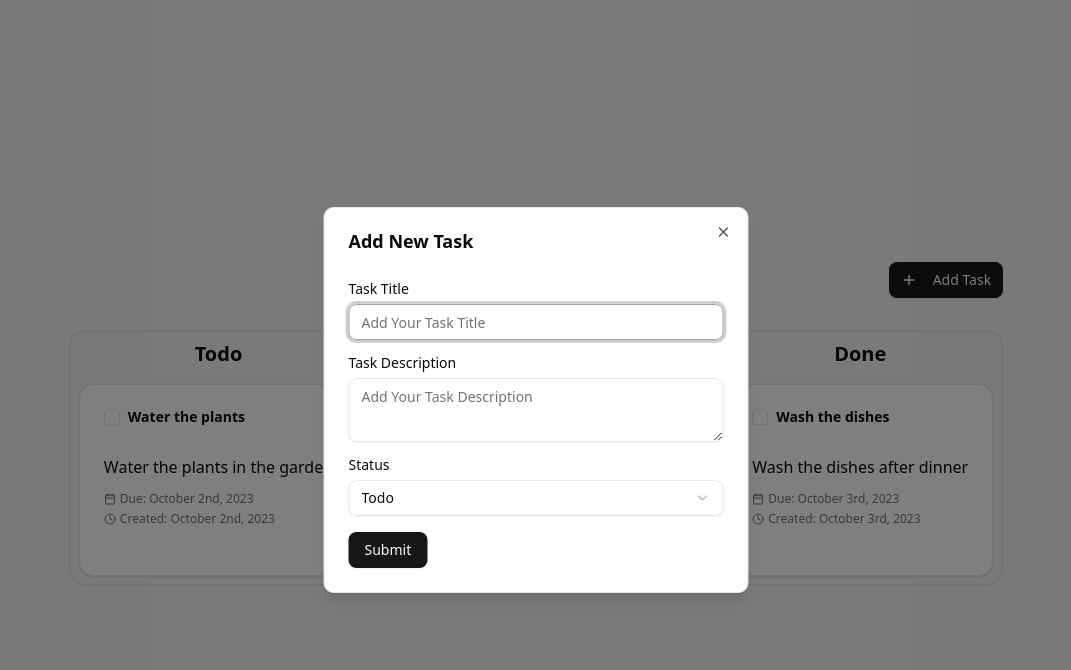
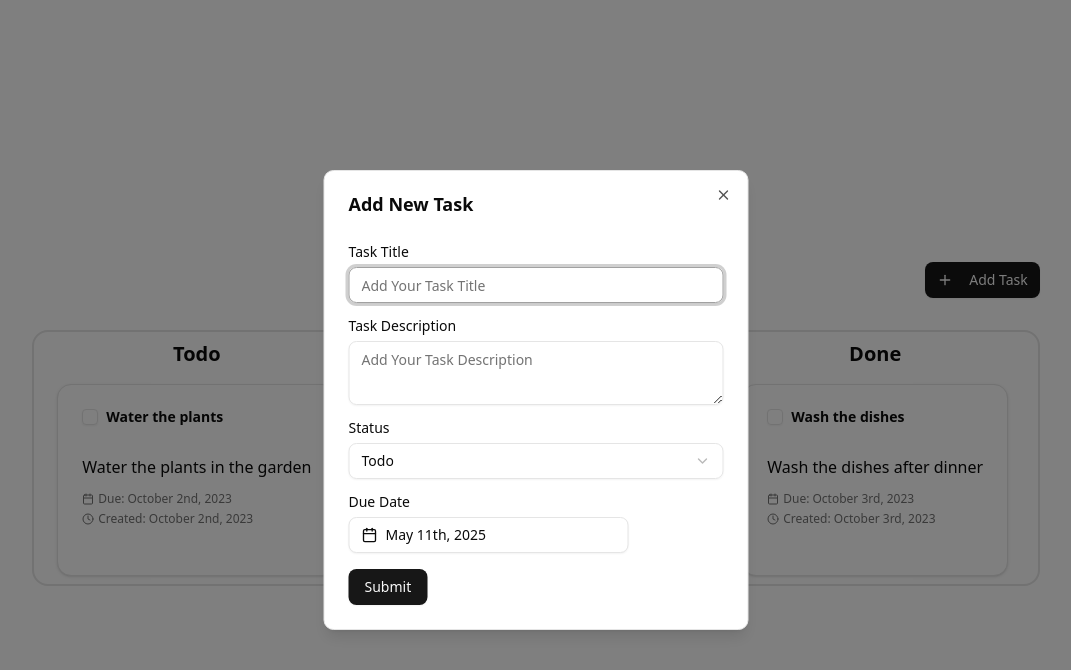
Before and after one commit to CakraSera/kanban, a React (Vite) app: page / in a window 1280 px wide. Both pictures are taken after a click on the button "Add Task". Shown: the top 670 px of the page, without its empty margins (104-1175 px from the left). Built offline with nearby package versions, Linux system fonts and the light colour scheme.

Commit message:
feat: enhance task management with due date functionality and drag-and-drop support

```diff
--- a/package.json
+++ b/package.json
@@ -15,7 +15,7 @@
     "@hookform/resolvers": "^5.0.1",
     "@radix-ui/react-checkbox": "^1.3.1",
     "@radix-ui/react-dialog": "^1.1.13",
-    "@radix-ui/react-label": "^2.1.6",
+    "@radix-ui/react-label": "^2.1.7",
     "@radix-ui/react-popover": "^1.1.13",
     "@radix-ui/react-select": "^2.2.4",
     "@radix-ui/react-slot": "^1.2.2",
--- a/src/app.tsx
+++ b/src/app.tsx
@@ -4,10 +4,10 @@ import {
   getItemLocalStorage,
   setItemLocalStorage,
 } from "@/utils/local-storage";
-
+import { DndContext, DragEndEvent, useDroppable } from "@dnd-kit/core";
 import { TaskCard } from "./components/task-card";
 import type { Task, Column } from "./types";
-import { TaskAddForm } from "./components/task-add-form";
+import { TaskForm } from "./components/task-add-form";
 import { Button } from "./components/ui/button";
 
 export function App() {
@@ -23,6 +23,7 @@ export function App() {
           status: "IN_PROGRESS",
           completed: false,
           createdAt: new Date("2023-10-01"),
+          dueDate: new Date("2023-10-01"),
         },
         {
           id: 2,
@@ -31,6 +32,7 @@ export function App() {
           status: "TODO",
           completed: false,
           createdAt: new Date("2023-10-02"),
+          dueDate: new Date("2023-10-02"),
         },
         {
           id: 3,
@@ -39,15 +41,16 @@ export function App() {
           status: "DONE",
           completed: false,
           createdAt: new Date("2023-10-03"),
+          dueDate: new Date("2023-10-03"),
         },
       ]
     );
   });
 
-  const COLOMNS: Column[] = [
-    { id: "TODO", name: "Todo" },
-    { id: "IN_PROGRESS", name: "In Progress" },
-    { id: "DONE", name: "Done" },
+  const columns: Column[] = [
+    { slug: "TODO", name: "Todo" },
+    { slug: "IN_PROGRESS", name: "In Progress" },
+    { slug: "DONE", name: "Done" },
   ];
 
   useEffect(() => {
@@ -58,10 +61,13 @@ export function App() {
     setTasks([...tasks, task]);
   }
 
+  function handleDragEnd(event: DragEndEvent) {
+    console.log(event);
+  }
+
   function editTask(titleTask: string, id: number | string) {
-    console.log("🚀 ~ editTask ~ id:", id);
-    console.log("🚀 ~ editTask ~ titleTask:", titleTask);
     const taskToEdit = tasks.find((task) => task.id === id);
+
     if (!taskToEdit) {
       console.error("Task not found");
       return;
@@ -76,8 +82,17 @@ export function App() {
     setTasks(newTodos);
   }
 
+  function changeTaskCompletion(value: boolean, taskId: number | string) {
+    console.log("🚀 ~ onClickTask ~ taskId:", taskId);
+    console.log(value);
+    const newTasks = tasks.map((task) =>
+      task.id === taskId ? { ...task, completed: value } : task,
+    );
+    setTasks(newTasks);
+  }
+
   return (
-    <div className="flex min-h-screen flex-col items-center justify-center bg-gray-100">
+    <div className="flex min-h-screen flex-col items-center justify-center">
       <section>
         <h1 className="text-center text-2xl font-extrabold">Kanban Board</h1>
         <div className="flex justify-end">
@@ -86,32 +101,46 @@ export function App() {
             <p>Add Task</p>
           </Button>
         </div>
-        <div className="flex gap-2.5 pt-8">
-          {COLOMNS.map((column) => {
+        <div className="grid grid-cols-3 gap-2.5 pt-8">
+          <DndContext onDragEnd={handleDragEnd}>
+            {columns.map((column) => {
+              const tasksInColumn = tasks.filter(
+                (task) => task.status === column.slug,
+              );
+
+              useDroppable({
+                id: column.slug,
+              });
               return (
                 <div
-                key={column.id}
+                  key={column.slug}
                   className="flex flex-col items-center rounded-2xl border-2 p-2"
                 >
                   <h2 className="text-xl font-bold">{column.name}</h2>
-                <ul className="mt-4 space-y-2">
-                  {tasks
-                    .filter((task) => task.status === column.id)
-                    .map((task) => (
+                  <ul className="mt-4 h-full space-y-2">
+                    {tasksInColumn.length == 0 ? (
+                      <div className="flex h-full items-center justify-center">
+                        <h3 className="font-bold">No Tasks</h3>
+                      </div>
+                    ) : (
+                      tasksInColumn.map((task) => (
                         <li key={task.id}>
                           <TaskCard
                             task={task}
                             onDelete={deleteTask}
                             onEdit={editTask}
+                            onToggleCompletion={changeTaskCompletion}
                           />
                         </li>
-                    ))}
+                      ))
+                    )}
                   </ul>
                 </div>
               );
             })}
+          </DndContext>
         </div>
-        <TaskAddForm
+        <TaskForm
           addNewTask={addNewTask}
           isOpen={isOpenAddTask}
           onClose={() => setIsOpenAddTask(false)}
--- a/src/components/task-add-form.tsx
+++ b/src/components/task-add-form.tsx
@@ -2,63 +2,74 @@ import { useState } from "react";
 import { Button } from "@/components/ui/button";
 import { Input } from "@/components/ui/input";
 import { nanoid } from "nanoid";
-import { Dialog, DialogContent, DialogTitle } from "./ui/dialog";
-import { Label } from "./ui/label";
-import { Textarea } from "./ui/textarea";
+import { Dialog, DialogContent, DialogTitle } from "@/components/ui/dialog";
+import { Textarea } from "@/components/ui/textarea";
 import {
   Select,
   SelectContent,
   SelectTrigger,
   SelectValue,
   SelectItem,
-} from "./ui/select";
+} from "@/components/ui/select";
 import type { Task } from "@/types";
+import { DatePicker } from "@/components/ui/date-picker";
+import {
+  Form,
+  FormControl,
+  FormField,
+  FormLabel,
+  FormMessage,
+} from "@/components/ui/form";
+import { zodResolver } from "@hookform/resolvers/zod";
+import { useForm } from "react-hook-form";
+import { date, z } from "zod";
 type addNewTaskProps = {
   addNewTask: (task: Task) => void;
   isOpen: boolean;
   onClose: () => void;
 };
 
-export function TaskAddForm({ addNewTask, isOpen, onClose }: addNewTaskProps) {
+const taskFormSchema = z.object({
+  title: z.string().min(1, { message: "Title is required" }),
+  description: z.string().min(1, { message: "Description is required" }),
+  status: z.enum(["TODO", "IN_PROGRESS", "DONE"]),
+  dueDate: z.date(),
+});
+
+export function TaskForm({ addNewTask, isOpen, onClose }: addNewTaskProps) {
   const [status, setStatus] = useState<string>("TODO");
 
-  function handleSubmit(event: React.FormEvent<HTMLFormElement>) {
-    event.preventDefault();
-    const formData = new FormData(event.currentTarget);
-    const titleTask: string | undefined = formData.get("title")?.toString();
-    const descriptionTask: string | undefined = formData
-      .get("description")
-      ?.toString();
-    if (!titleTask) {
-      console.error("Please enter a task");
-      return;
-    }
-    const newId = nanoid();
+  const form = useForm<z.infer<typeof taskFormSchema>>({
+    resolver: zodResolver(taskFormSchema),
+    defaultValues: {
+      dueDate: new Date(),
+      status: "TODO",
+      title: "",
+      description: "",
+    },
+  });
+
+  function onSubmit(values: z.infer<typeof taskFormSchema>) {
+    console.log(values);
     const task = {
-      id: newId,
-      title: titleTask,
-      description: descriptionTask,
+      id: nanoid(),
+      title: values.title,
+      description: values.description,
       status: status,
       completed: false,
       createdAt: new Date(),
+      dueDate: values.dueDate,
     };
+    console.log("🚀 ~ onSubmit ~ task:", task);
     addNewTask(task);
-    resetForm(event);
+    form.reset();
     onClose();
-  }
-
-  function resetForm(event: React.FormEvent<HTMLFormElement>) {
-    const formData = new FormData(event.currentTarget);
-    formData.set("title", "");
-    formData.set("description", "");
-    setStatus("TODO");
   }
 
   return (
     <Dialog
       open={isOpen}
       onOpenChange={(open) => {
-        console.log("🚀 ~ TaskAddForm ~ open:", open);
         if (!open) {
           onClose();
         }
@@ -66,24 +77,56 @@ export function TaskAddForm({ addNewTask, isOpen, onClose }: addNewTaskProps) {
     >
       <DialogContent className="sm:max-w-[425px]">
         <DialogTitle className="pb-4">Add New Task</DialogTitle>
+        <Form {...form}>
           <form
-          onSubmit={(event) => handleSubmit(event)}
+            onSubmit={form.handleSubmit(onSubmit)}
             className="flex flex-col gap-4"
           >
+            <FormField
+              control={form.control}
+              name="title"
+              render={({ field }) => (
                 <div className="flex flex-col gap-2">
-            <Label htmlFor="title">Task Title</Label>
-            <Input name="title" type="text" placeholder="Add Your Task Title" />
+                  <FormLabel htmlFor="title">Task Title</FormLabel>
+                  <FormControl>
+                    <Input
+                      type="text"
+                      placeholder="Add Your Task Title"
+                      {...field}
+                    />
+                  </FormControl>
+                  <FormMessage />
                 </div>
+              )}
+            />
+
+            <FormField
+              control={form.control}
+              name="description"
+              render={({ field }) => (
                 <div className="flex flex-col gap-2">
-            <Label htmlFor="description">Task Description</Label>
+                  <FormLabel htmlFor="description">Task Description</FormLabel>
+                  <FormControl>
                     <Textarea
-              name="description"
                       placeholder="Add Your Task Description"
+                      {...field}
                     />
+                  </FormControl>
+                  <FormMessage />
                 </div>
+              )}
+            />
+
+            <FormField
+              control={form.control}
+              name="status"
+              render={({ field }) => (
                 <div className="flex flex-col gap-2">
-            <Label htmlFor="status">Status</Label>
-            <Select value={status} onValueChange={(value) => setStatus(value)}>
+                  <FormLabel htmlFor="status">Status</FormLabel>
+                  <Select
+                    value={status}
+                    onValueChange={(value) => setStatus(value)}
+                  >
                     <SelectTrigger className="w-full" id="status">
                       <SelectValue placeholder="Select a status" />
                     </SelectTrigger>
@@ -94,10 +137,29 @@ export function TaskAddForm({ addNewTask, isOpen, onClose }: addNewTaskProps) {
                     </SelectContent>
                   </Select>
                 </div>
+              )}
+            />
+            <FormField
+              control={form.control}
+              name="dueDate"
+              render={({ field }) => (
+                <div className="flex flex-col gap-2">
+                  <FormLabel htmlFor="dueDate">Due Date</FormLabel>
+                  <FormControl>
+                    <DatePicker
+                      onValueChange={(value) => field.onChange(value)}
+                      date={field.value}
+                    />
+                  </FormControl>
+                  <FormMessage />
+                </div>
+              )}
+            />
             <div>
               <Button type="submit">Submit</Button>
             </div>
           </form>
+        </Form>
       </DialogContent>
     </Dialog>
   );
--- /dev/null
+++ b/src/components/ui/date-picker.tsx
@@ -0,0 +1,67 @@
+"use client";
+import { addDays, format } from "date-fns";
+import { Calendar as CalendarIcon } from "lucide-react";
+
+import { cn } from "@/lib/utils";
+import { Button } from "@/components/ui/button";
+import { Calendar } from "@/components/ui/calendar";
+import {
+  Popover,
+  PopoverContent,
+  PopoverTrigger,
+} from "@/components/ui/popover";
+import {
+  Select,
+  SelectContent,
+  SelectItem,
+  SelectTrigger,
+  SelectValue,
+} from "@/components/ui/select";
+
+type DatePickerProps = {
+  onValueChange: (value: Date) => void;
+  date: Date;
+};
+
+export function DatePicker({ onValueChange, date }: DatePickerProps) {
+  return (
+    <Popover>
+      <PopoverTrigger asChild>
+        <Button
+          variant={"outline"}
+          className={cn(
+            "w-[280px] justify-start text-left font-normal",
+            !date && "text-muted-foreground",
+          )}
+        >
+          <CalendarIcon />
+          {date ? format(date, "PPP") : <span>Pick a date</span>}
+        </Button>
+      </PopoverTrigger>
+      <PopoverContent className="flex w-auto flex-col space-y-2 p-2">
+        <Select
+          onValueChange={(value) => {
+            onValueChange(addDays(new Date(), parseInt(value)));
+          }}
+        >
+          <SelectTrigger>
+            <SelectValue placeholder="Select" />
+          </SelectTrigger>
+          <SelectContent position="popper">
+            <SelectItem value="0">Today</SelectItem>
+            <SelectItem value="1">Tomorrow</SelectItem>
+            <SelectItem value="3">In 3 days</SelectItem>
+            <SelectItem value="7">In a week</SelectItem>
+          </SelectContent>
+        </Select>
+        <div className="rounded-md border">
+          <Calendar
+            mode="single"
+            selected={date}
+            onSelect={(value) => onValueChange(value ?? new Date())}
+          />
+        </div>
+      </PopoverContent>
+    </Popover>
+  );
+}
--- a/src/types/index.ts
+++ b/src/types/index.ts
@@ -5,9 +5,10 @@ export type Task = {
   status: string;
   completed: boolean;
   createdAt: Date;
+  dueDate: Date;
 };
 
 export type Column = {
-  id: string;
+  slug: string;
   name: string;
 };
--- a/tsconfig.json
+++ b/tsconfig.json
@@ -8,6 +8,7 @@
     "baseUrl": ".",
     "paths": {
       "@/*": ["./src/*"]
-    }
+    },
+    "strict": true
   }
 }
```
Also changed, not shown: src/components/task-card.tsx (+18 -6 lines), 1 other file (tests, documents, lock files or other folders). Lines whose indentation alone changed are shown as unchanged.
